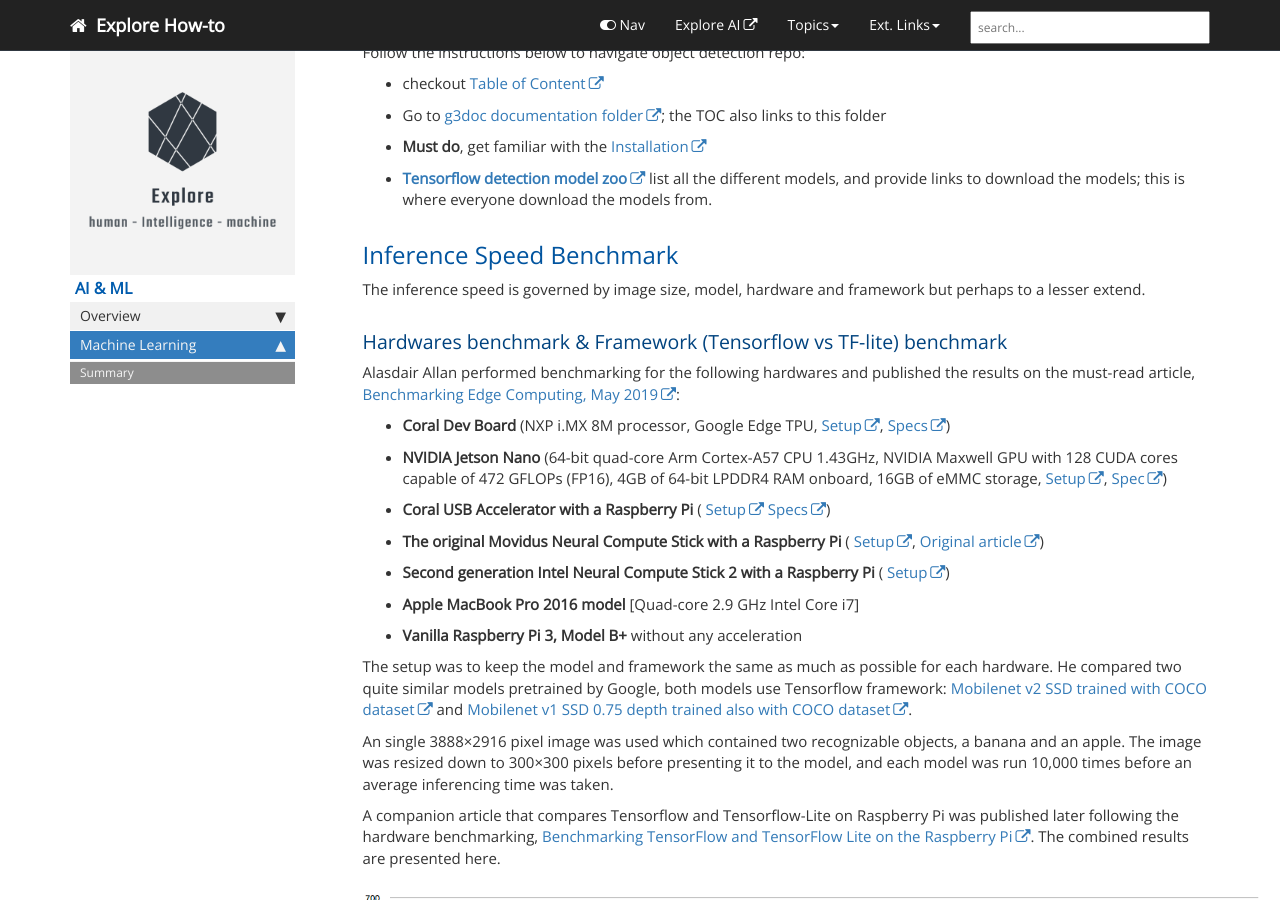
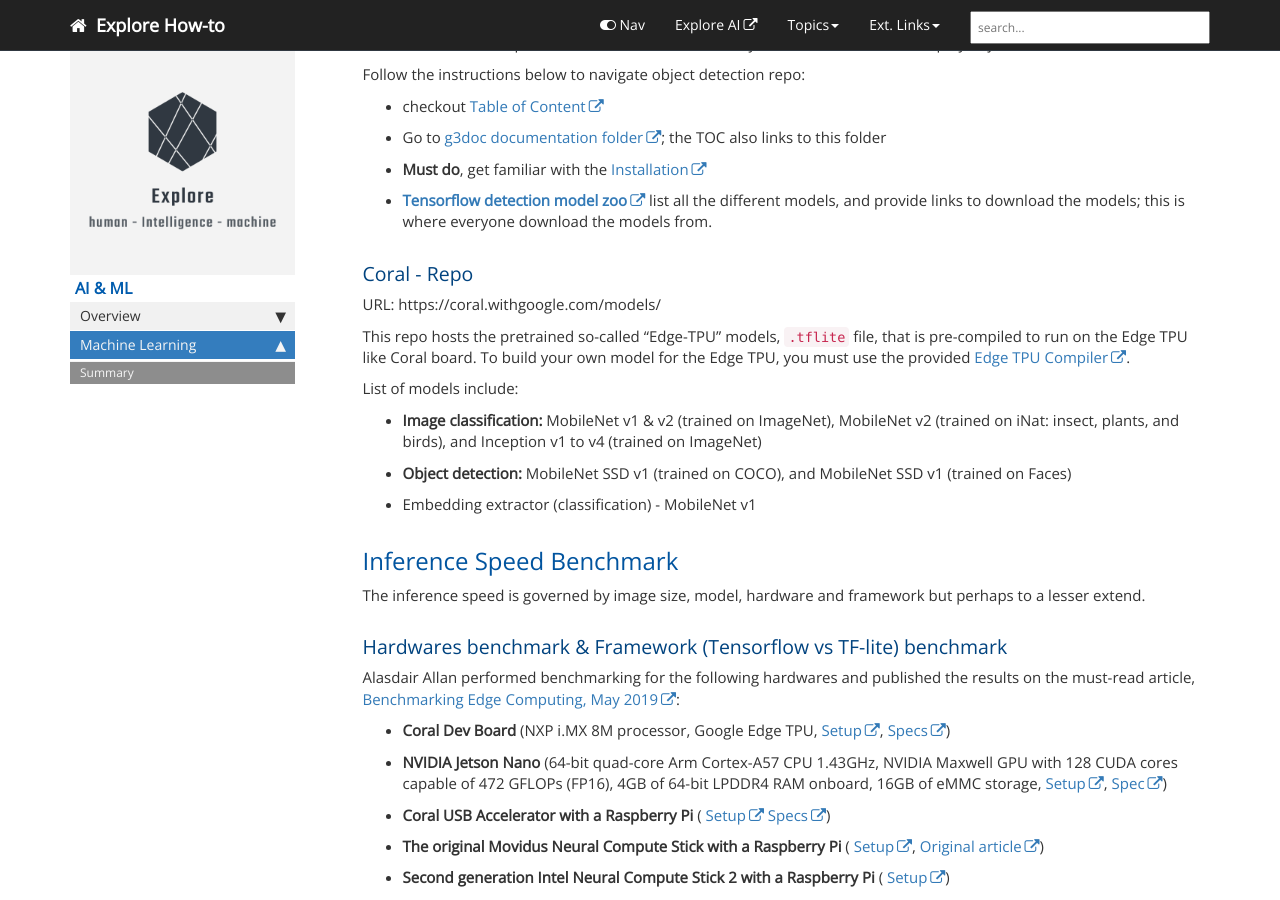
Before and after one commit to xplorehowto/xplorehowto.github.io, a Jekyll site: the page built from pages/ai/ai_ml.md, in a window 1280 px wide and 900 px high, scrolled down 1976 px. Built offline with Jekyll 4.4.1, drawn with Linux system fonts in a browser that asks for light colours; nearby versions of some CDN libraries; comment, search, counter and statistics services are not loaded; some of the changed text lies outside the part shown.

Commit message:
refinements

```diff
--- a/pages/ai/ai_ml.md
+++ b/pages/ai/ai_ml.md
@@ -109,6 +109,23 @@
 - **[Tensorflow detection model zoo](https://github.com/tensorflow/models/blob/master/research/object_detection/g3doc/detection_model_zoo.md)**
   list all the different models, and provide links to download the models;
   this is where everyone download the models from.
+
+### Coral - Repo
+
+URL: https://coral.withgoogle.com/models/
+
+This repo hosts the pretrained so-called "Edge-TPU" models, `.tflite` file,
+that is pre-compiled to run on the Edge TPU like Coral board.
+To build your own model for the Edge TPU, you must use the provided
+[Edge TPU Compiler](https://coral.withgoogle.com/docs/edgetpu/compiler/).
+
+List of models include:
+- **Image classification:** MobileNet v1 & v2 (trained on ImageNet), MobileNet v2
+  (trained on iNat: insect, plants, and birds), and Inception v1 to v4 (trained
+  on ImageNet)
+- **Object detection:** MobileNet SSD v1 (trained on COCO), and MobileNet SSD v1
+ (trained on Faces)
+- Embedding extractor (classification) - MobileNet v1
 
 
 ## Inference Speed Benchmark
```
Also changed, not shown: other parts of pages/ai/ai_ml.md (+1 -1 lines).
